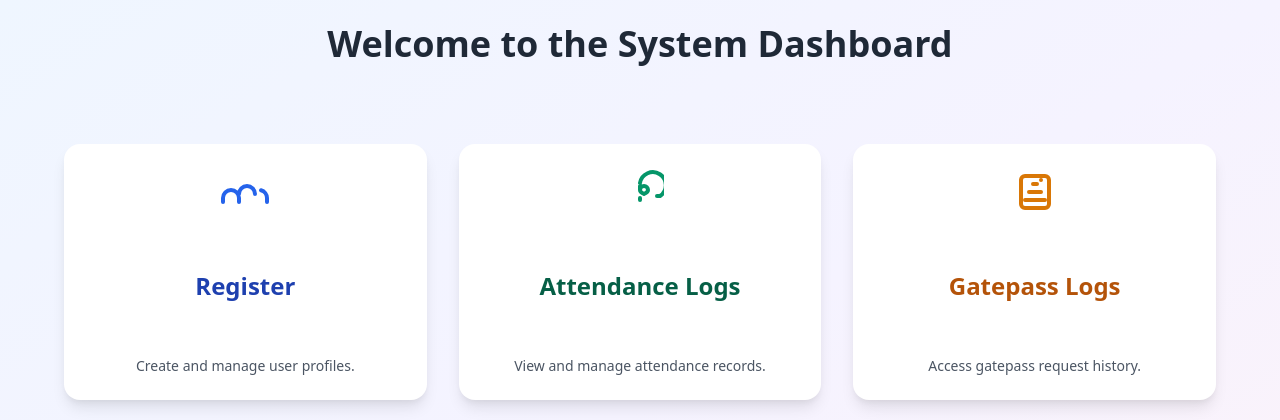
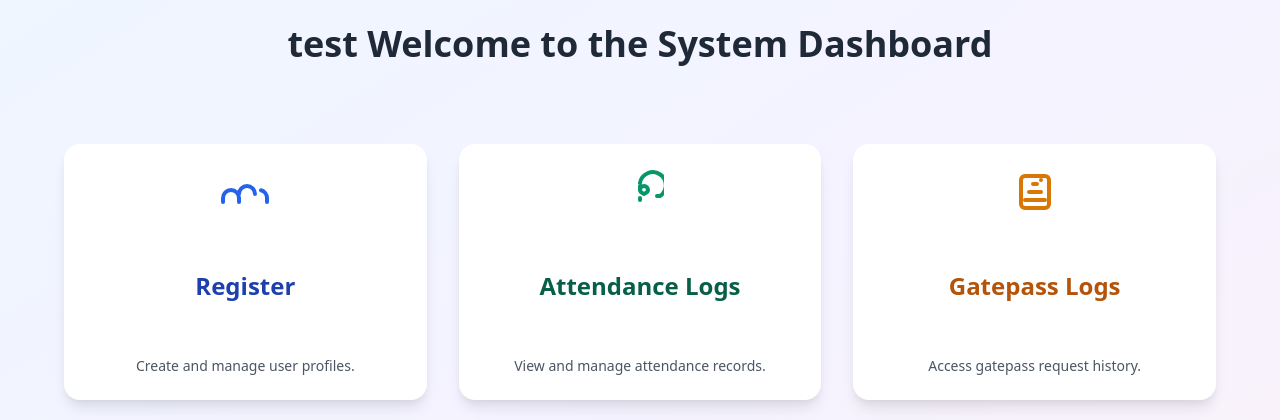
Before and after one commit to CisaAssociates/project1_baco-robles, a PHP site: page / in a window 1280 px wide. Shown: the top 420 px of the page. Run offline with PHP 8.4, Linux system fonts and the light colour scheme.

Commit message:
Update index.php
adwadwadaw

```diff
--- a/index.php
+++ b/index.php
@@ -10,7 +10,7 @@ include 'conn.php';
   <link href="https://cdn.jsdelivr.net/npm/tailwindcss@2.2.19/dist/tailwind.min.css" rel="stylesheet">
 </head>
 <body class="min-h-screen bg-gradient-to-br from-blue-50 via-purple-50 to-pink-50 p-6">
-  <h1 class="text-4xl font-bold mb-10 text-center text-gray-800">Welcome to the System Dashboard</h1>
+  <h1 class="text-4xl font-bold mb-10 text-center text-gray-800">test Welcome to the System Dashboard</h1>
   <div class="grid grid-cols-1 md:grid-cols-3 gap-8 max-w-6xl mx-auto mt-20">
     <!-- Register Card -->
     <a href="register.php" class="block h-64 w-full rounded-2xl shadow-lg hover:shadow-2xl transition transform hover:-translate-y-1 bg-white hover:bg-blue-50 p-6">
```
